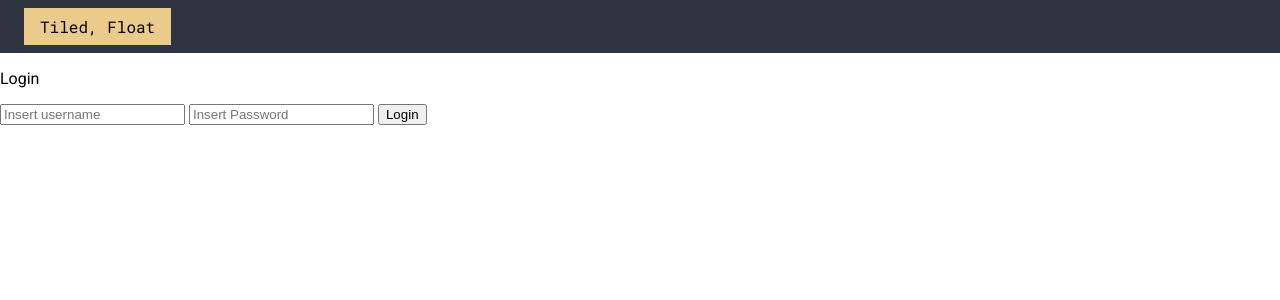
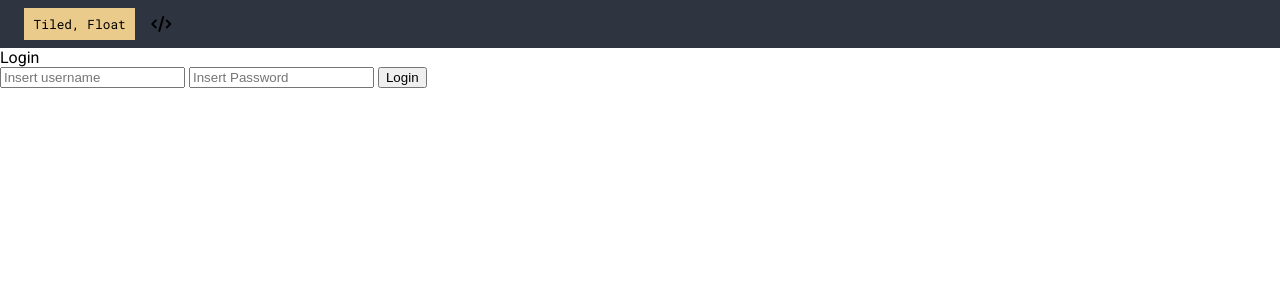
Before and after one commit to mrLuisFer/vanilla-os, a Svelte app: page / in a window 1280 px wide. Shown: the top 300 px of the page. Built offline with nearby package versions, Linux system fonts and the light colour scheme.

Commit message:
add font awesome cdn and add some styles for header

```diff
--- a/index.html
+++ b/index.html
@@ -11,6 +11,7 @@
       href="https://fonts.googleapis.com/css2?family=Roboto+Mono:wght@300;400;500&family=Roboto:wght@100;300;400;500;700;900&display=swap"
       rel="stylesheet"
     />
+		<script src="https://kit.fontawesome.com/0b9946e474.js" crossorigin="anonymous"></script>
   </head>
   <body>
     <div id="app"></div>
--- a/src/App.svelte
+++ b/src/App.svelte
@@ -50,6 +50,7 @@
   *:before,
   *:after {
     box-sizing: inherit;
+		margin: 0;
   }
 
   body {
--- a/src/components/common/Header.svelte
+++ b/src/components/common/Header.svelte
@@ -5,6 +5,13 @@
   <div class="header_tiled-window">
     <p>Tiled, Float</p>
   </div>
+	<div class="header_applist">
+		<ul class="header_applist-ul">
+			<li>
+				<i class="fas fa-code"></i>
+			</li>
+		</ul>
+	</div>
 </header>
 
 <style lang="scss">
@@ -12,15 +19,32 @@
     display: flex;
     background: var(--polar-night-0);
     padding: 0.5rem 1.5rem;
+		align-items: center;
 
     &_tiled-window {
       background: var(--aurora-yellow);
-      padding: 0.5rem 1rem;
+      padding: 0.5rem 0.6rem;
       font-family: 'Roboto Mono', sans-serif;
 
       p {
         margin: 0;
+				font-size: 0.8rem;
       }
     }
+
+		&_applist {
+			display: flex;
+			align-items: center;
+			justify-content: flex-start;
+			margin-left: 1rem;
+
+			&-ul {
+				list-style: none;
+				padding: 0;
+
+				li {
+				}
+			}
+		}
   }
 </style>
```
